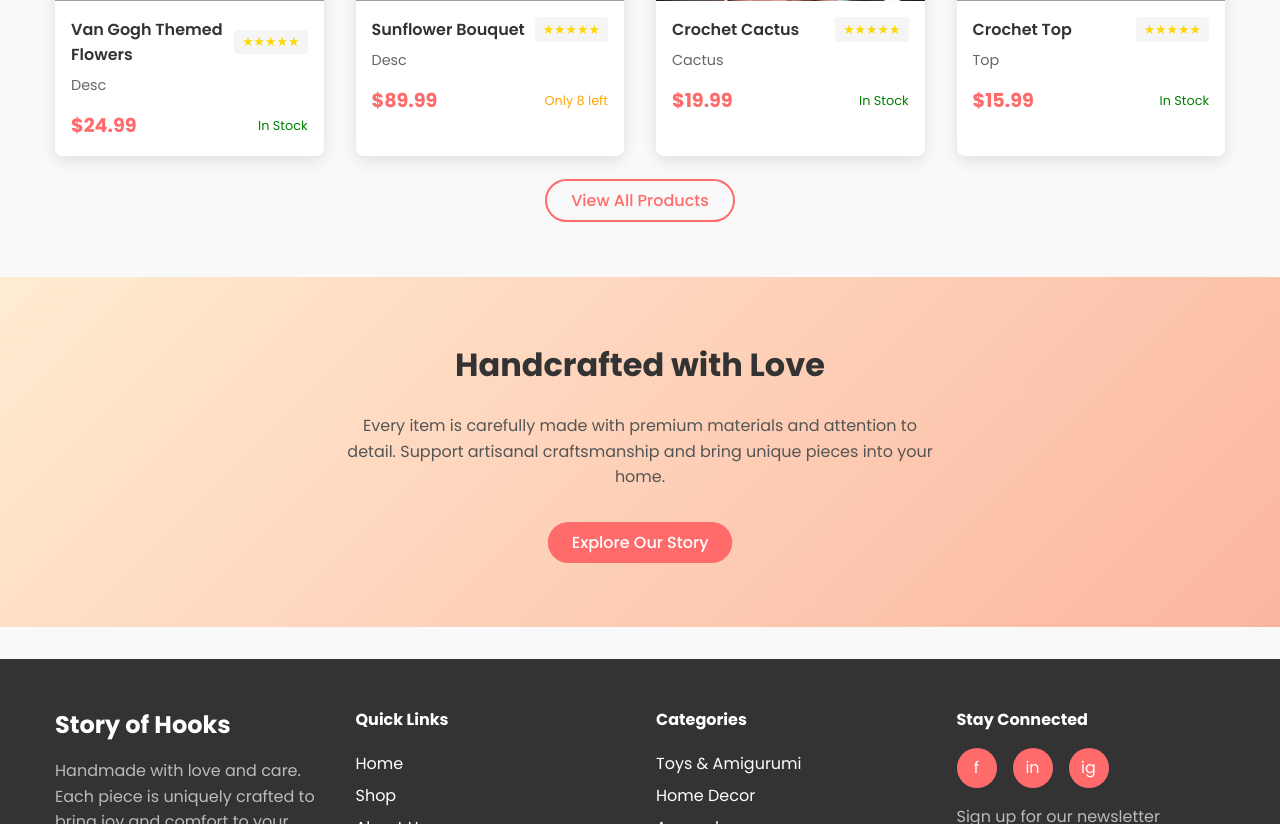
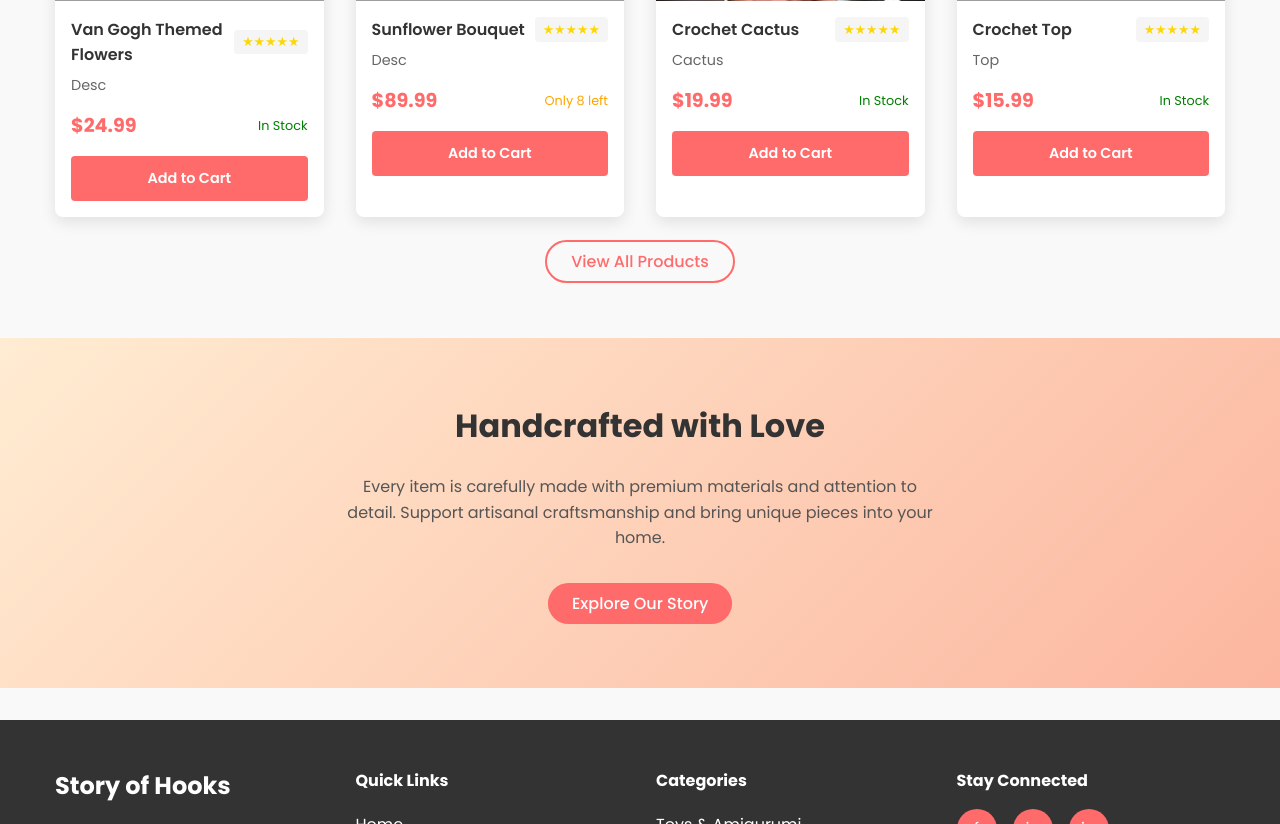
Before and after one commit to Dronzer03/crochet-shop, a React (Create React App) app: page / in a window 1280 px wide. Shown: the part 920-1744 px from the top of the page. Built offline with nearby package versions, Linux system fonts and the light colour scheme; grey boxes are pictures that could not be loaded.

Commit message:
Implemented Add to Cart functionality

```diff
--- a/src/App.js
+++ b/src/App.js
@@ -6,9 +6,11 @@ import Footer from './components/common/Footer';
 import HomePage from './pages/HomePage';
 import SearchPage from './pages/SearchPage';
 import CartPage from './pages/CartPage';
+import { CartProvider } from './contexts/CartContext';
 
 function App() {
   return (
+    <CartProvider>
       <div className="app">
         <Navbar />
         <main>
@@ -20,6 +22,7 @@ function App() {
         </main>
         <Footer />
       </div>
+    </CartProvider>
   );
 }
 
--- a/src/components/common/Navbar.js
+++ b/src/components/common/Navbar.js
@@ -1,6 +1,7 @@
 // src/components/common/Navbar.js
 import React, { useState, useEffect } from 'react';
 import { Link, useLocation } from 'react-router-dom';
+import { CartContext } from '../../contexts/CartContext';
 
 const Navbar = () => {
     const [isScrolled, setIsScrolled] = useState(false);
--- a/src/components/common/ProductCard.js
+++ b/src/components/common/ProductCard.js
@@ -1,8 +1,23 @@
 // src/components/common/ProductCard.js
-import React, { useState } from 'react';
+import React, { useState, useContext } from 'react';
+import { CartContext } from '../../contexts/CartContext'; // We'll need to create this context
 
 const ProductCard = ({ product, isAnimated = false }) => {
   const [isHovered, setIsHovered] = useState(false);
+  const [isAdding, setIsAdding] = useState(false);
+  const { addToCart } = useContext(CartContext);
+
+  const handleAddToCart = () => {
+    setIsAdding(true);
+
+    // Add the product to cart
+    addToCart(product);
+
+    // Reset button state after animation
+    setTimeout(() => {
+      setIsAdding(false);
+    }, 1000);
+  };
 
   return (
     <div
@@ -52,21 +67,6 @@ const ProductCard = ({ product, isAnimated = false }) => {
             transform: isHovered ? 'scale(1.1)' : 'scale(1)'
           }}
         />
-
-        <div style={{
-          position: 'absolute',
-          bottom: isHovered ? '0' : '-50px',
-          left: '0',
-          right: '0',
-          backgroundColor: 'rgba(255, 107, 107, 0.8)',
-          color: 'white',
-          padding: '0.75rem',
-          textAlign: 'center',
-          transition: 'bottom 0.3s ease',
-          fontWeight: '600'
-        }}>
-          Add to Cart
-        </div>
       </div>
 
       <div style={{ padding: '1rem' }}>
@@ -111,7 +111,8 @@ const ProductCard = ({ product, isAnimated = false }) => {
         <div style={{
           display: 'flex',
           justifyContent: 'space-between',
-          alignItems: 'center'
+          alignItems: 'center',
+          marginBottom: '1rem'
         }}>
           <span style={{
             fontWeight: 'bold',
@@ -128,6 +129,30 @@ const ProductCard = ({ product, isAnimated = false }) => {
             {product.stock > 10 ? 'In Stock' : `Only ${product.stock} left`}
           </span>
         </div>
+
+        <button
+          onClick={handleAddToCart}
+          disabled={isAdding}
+          style={{
+            width: '100%',
+            backgroundColor: isAdding ? '#4CAF50' : '#ff6b6b',
+            color: 'white',
+            border: 'none',
+            borderRadius: '4px',
+            padding: '0.75rem',
+            fontSize: '0.9rem',
+            fontWeight: '600',
+            cursor: isAdding ? 'default' : 'pointer',
+            transition: 'background-color 0.3s ease',
+            textAlign: 'center',
+            position: 'relative',
+            overflow: 'hidden'
+          }}
+          onMouseOver={(e) => !isAdding && (e.target.style.backgroundColor = '#ff5252')}
+          onMouseOut={(e) => !isAdding && (e.target.style.backgroundColor = '#ff6b6b')}
+        >
+          {isAdding ? 'Added!' : 'Add to Cart'}
+        </button>
       </div>
     </div>
   );
--- /dev/null
+++ b/src/contexts/CartContext.js
@@ -0,0 +1,82 @@
+// src/contexts/CartContext.js
+import React, { createContext, useState, useEffect } from 'react';
+
+// Create the context
+export const CartContext = createContext();
+
+// Create a provider component
+export const CartProvider = ({ children }) => {
+  // Initialize cart items from localStorage if available
+  const [cartItems, setCartItems] = useState(() => {
+    const savedCart = localStorage.getItem('cart');
+    return savedCart ? JSON.parse(savedCart) : [];
+  });
+
+  // Save cart items to localStorage whenever they change
+  useEffect(() => {
+    localStorage.setItem('cart', JSON.stringify(cartItems));
+  }, [cartItems]);
+
+  // Add item to cart
+  const addToCart = (product) => {
+    setCartItems(prevItems => {
+      // Check if item already exists in cart
+      const existingItem = prevItems.find(item => item.id === product.id);
+
+      if (existingItem) {
+        // If item exists, increase quantity
+        return prevItems.map(item =>
+          item.id === product.id
+            ? { ...item, quantity: item.quantity + 1 }
+            : item
+        );
+      } else {
+        // If item doesn't exist, add it with quantity 1
+        return [...prevItems, { ...product, quantity: 1 }];
+      }
+    });
+  };
+
+  // Update quantity of an item
+  const updateQuantity = (id, newQuantity) => {
+    if (newQuantity < 1) return;
+
+    setCartItems(prevItems =>
+      prevItems.map(item =>
+        item.id === id ? { ...item, quantity: newQuantity } : item
+      )
+    );
+  };
+
+  // Remove item from cart
+  const removeItem = (id) => {
+    setCartItems(prevItems => prevItems.filter(item => item.id !== id));
+  };
+
+  // Clear the entire cart
+  const clearCart = () => {
+    setCartItems([]);
+  };
+
+  // Calculate cart totals
+  const getCartTotals = () => {
+    const subtotal = cartItems.reduce((sum, item) => sum + item.price * item.quantity, 0);
+    const shipping = subtotal > 50 ? 0 : 5.99;
+    const total = subtotal + shipping;
+
+    return { subtotal, shipping, total };
+  };
+
+  return (
+    <CartContext.Provider value={{
+      cartItems,
+      addToCart,
+      updateQuantity,
+      removeItem,
+      clearCart,
+      getCartTotals
+    }}>
+      {children}
+    </CartContext.Provider>
+  );
+};
--- a/src/pages/CartPage.js
+++ b/src/pages/CartPage.js
@@ -1,13 +1,11 @@
 // src/pages/CartPage.js
-import React, { useState, useEffect } from 'react';
+import React, { useState, useEffect, useContext } from 'react';
 import { Link } from 'react-router-dom';
+import { CartContext } from '../contexts/CartContext';
 import '../styles/Cart.css';
 
 const CartPage = () => {
-  // Sample cart data - in a real application, this would come from context/redux/localStorage
-  const [cartItems, setCartItems] = useState([
-  ]);
-
+  const { cartItems, updateQuantity, removeItem, getCartTotals } = useContext(CartContext);
   const [isVisible, setIsVisible] = useState(false);
 
   useEffect(() => {
@@ -22,24 +20,8 @@ const CartPage = () => {
     return () => clearTimeout(timer);
   }, []);
 
-  const updateQuantity = (id, newQuantity) => {
-    if (newQuantity < 1) return;
-
-    setCartItems(prevItems =>
-      prevItems.map(item =>
-        item.id === id ? { ...item, quantity: newQuantity } : item
-      )
-    );
-  };
-
-  const removeItem = (id) => {
-    setCartItems(prevItems => prevItems.filter(item => item.id !== id));
-  };
-
-  // Calculate cart totals
-  const subtotal = cartItems.reduce((sum, item) => sum + item.price * item.quantity, 0);
-  const shipping = subtotal > 50 ? 0 : 5.99;
-  const total = subtotal + shipping;
+  // Get cart totals from context
+  const { subtotal, shipping, total } = getCartTotals();
 
   return (
     <div className="cart-page">
@@ -68,7 +50,7 @@ const CartPage = () => {
                       <img src={item.imageUrl} alt={item.name} className="cart-item-image" />
                       <div className="cart-item-details">
                         <h3>{item.name}</h3>
-                        <p>Category: {item.category.charAt(0).toUpperCase() + item.category.slice(1)}</p>
+                        <p>Category: {item.category?.charAt(0).toUpperCase() + item.category?.slice(1) || 'General'}</p>
                       </div>
                     </div>
 
```
Lines whose indentation alone changed are shown as unchanged.
